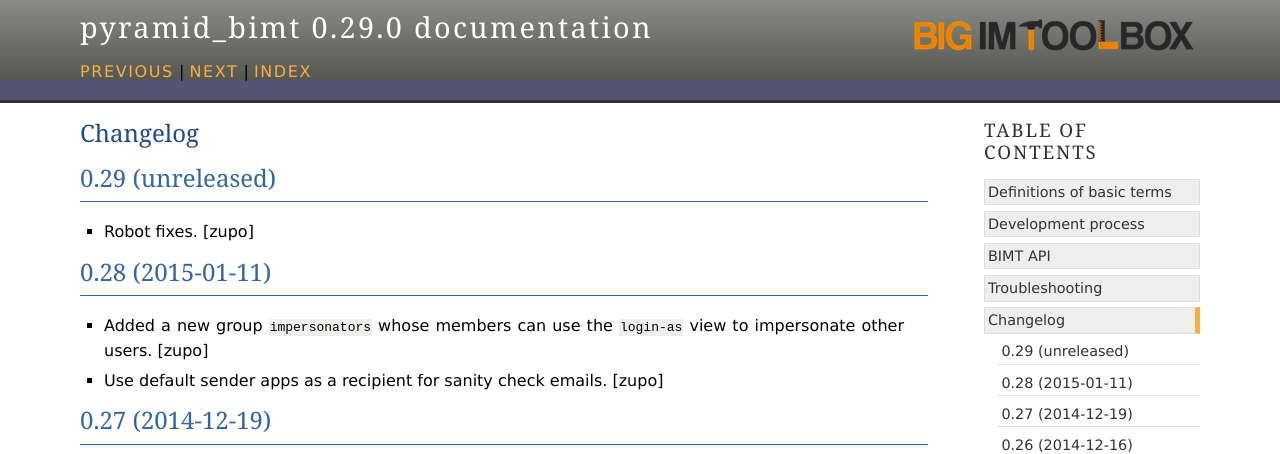
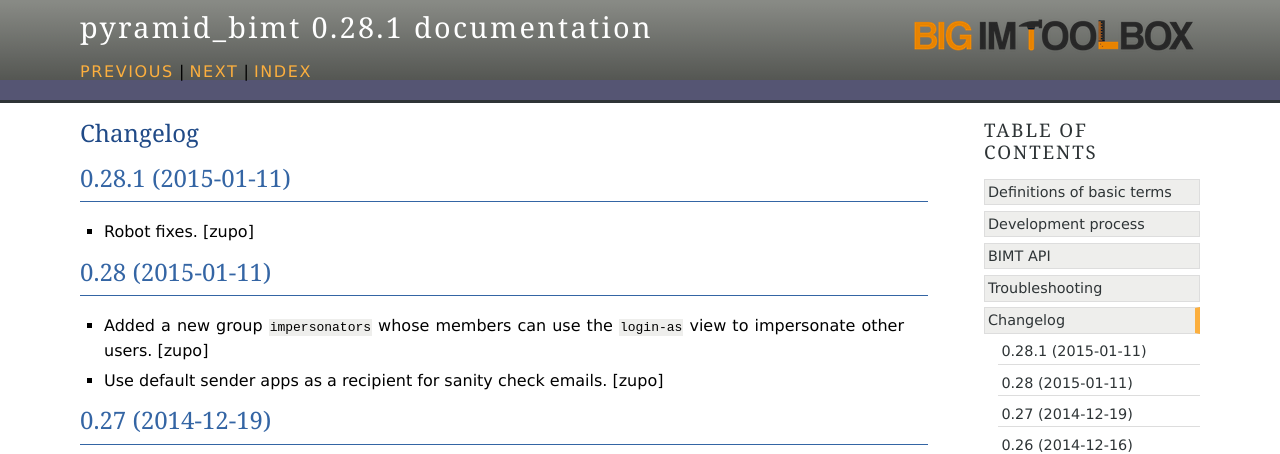
Before and after one commit to persho/pyramid_bimt, a Sphinx documentation site: the page built from docs/CHANGELOG.rst, in a window 1280 px wide and 900 px high. Shown: the top 454 px of the window. Built offline with Sphinx 7.4.7, drawn with Linux system fonts in a browser that asks for light colours.

Commit message:
Preparing release 0.28.1

```diff
--- a/docs/CHANGELOG.rst
+++ b/docs/CHANGELOG.rst
@@ -2,8 +2,8 @@ Changelog
 =========
 
 
-0.29 (unreleased)
------------------
+0.28.1 (2015-01-11)
+-------------------
 
 - Robot fixes.
   [zupo]
--- a/setup.py
+++ b/setup.py
@@ -18,7 +18,7 @@ long_description = \
 
 setup(
     name='pyramid_bimt',
-    version='0.29.dev0',
+    version='0.28.1',
     description='Base package for BIMT apps.',
     long_description=long_description,
     classifiers=[
```
